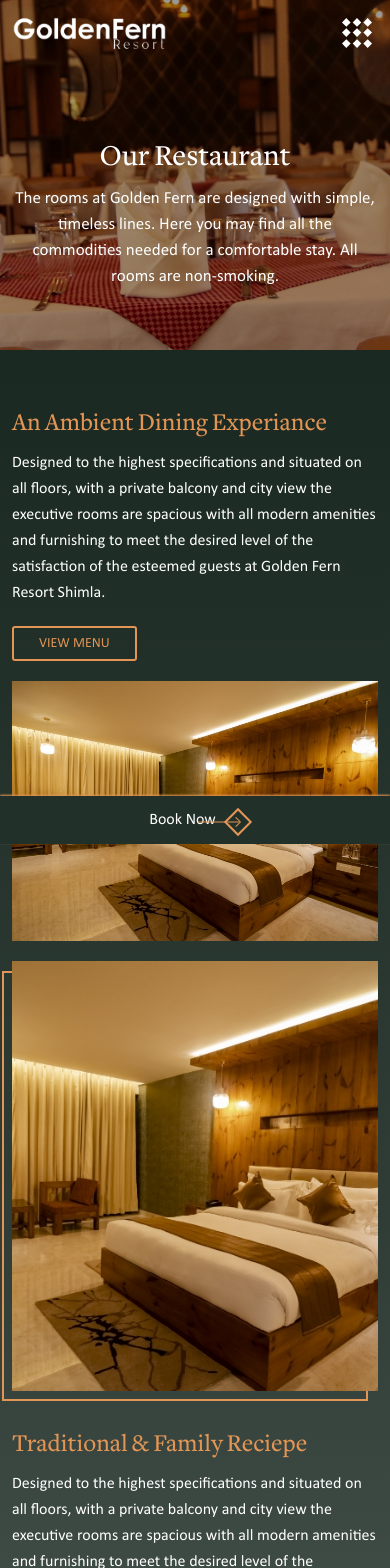
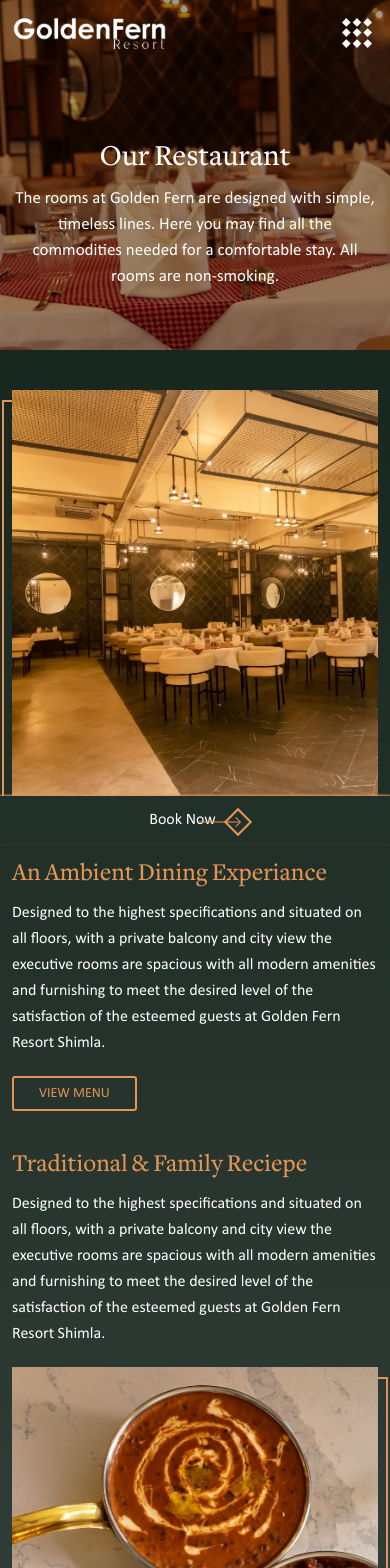
Before and after one commit to Ishavbhatt/goldenfern-main, a Next.js app: page /Restaurant in a window 390 px wide. Shown: the top 1568 px of the page. Built offline with nearby package versions, Linux system fonts and the light colour scheme.

Commit message:
minor changes

```diff
--- a/components/Navbar.js
+++ b/components/Navbar.js
@@ -50,10 +50,7 @@ const Navbar = () => {
                             <Link href="/Healthsafety">health & safety</Link>
                           </li>
                           <li>
-                            <Link href="/Gallery">gallery</Link>
-                          </li>
-                          <li>
-                            <Link href="/Menu">menu</Link>
+                            <Link href="/Restaurant">restaurant</Link>
                           </li>
                           <li>
                             <Link href="/Contactus">contact us</Link>
--- a/pages/Aboutus.js
+++ b/pages/Aboutus.js
@@ -45,7 +45,7 @@ function Aboutus() {
                 </p>
               </div>
               <div className="col-md-5 col-sm-10 safety_section_image">
-                <div className="about_hotel_image executive"></div>
+                <div className="about_hotel_image who-we-are"></div>
               </div>
             </div>
           </div>
@@ -69,7 +69,7 @@ function Aboutus() {
           <div className="container">
             <div className="row justify-center">
               <div className="col-md-5 col-sm-10 safety_section_image">
-                <div className="about_hotel_image executive"></div>
+                <div className="about_hotel_image shimla-hill-station"></div>
               </div>
               <div className="col-md-5 col-sm-10 about_hotel_text about-text">
                 <h3 className="common_title">
--- a/pages/Restaurant.js
+++ b/pages/Restaurant.js
@@ -1,7 +1,41 @@
 import React from "react";
 import Head from "next/head";
 
+var $ = require("jquery");
+if (typeof window !== "undefined") {
+  window.$ = window.jQuery = require("jquery");
+}
+
+import dynamic from "next/dynamic";
+const OwlCarousel = dynamic(() => import("react-owl-carousel"), {
+  ssr: false,
+});
+
+import "owl.carousel/dist/assets/owl.carousel.css";
+import "owl.carousel/dist/assets/owl.theme.default.css";
+
 function Restaurant() {
+    const gallery = {
+        items: 2,
+        margin: 40,
+        responsiveClass: true,
+        responsive: {
+          0: {
+            items: 1,
+            nav: true,
+          },
+          600: {
+            items: 1,
+            nav: true,
+          },
+          1000: {
+            items: 2,
+            nav: true,
+            loop: false,
+          },
+        }
+    }
+
   return (
     <>
       <Head>
@@ -15,7 +49,7 @@ function Restaurant() {
 
       <section className="common_page_header top_banner restaurant_page_banner">
         <div className="container">
-          <div className="row justify-center">
+          <div className="row">
             <div className="col-lg-10 col-md-10 col-sm-12 common_page_header_title pages-info">
               <h1 className="common_title white">Our Restaurant</h1>
               <p className="about-subtitle">
@@ -29,10 +63,14 @@ function Restaurant() {
       </section>
 
       <section className="scrollspy-example common_padding w-100">
-        <div className="about-section-col spy_section">
+        <div className="spy_section">
+          <div className="restaurant-col">
             <div className="container">
-            <div className="row justify-center">
-              <div className="col-md-5 col-sm-10 about_hotel_text about-text">
+              <div className="row">
+              <div className="col-md-6 col-sm-12 safety_section_image">
+                  <div className="restaurant_image res-img-1"></div>
+                </div>
+                <div className="col-md-6 col-sm-12 about_hotel_text about-text">
                   <h3 className="common_title">
                     <span className="golden_color">
                       An Ambient Dining Experiance
@@ -41,26 +79,24 @@ function Restaurant() {
                   <p>
                     Designed to the highest specifications and situated on all
                     floors, with a private balcony and city view the executive
-                  rooms are spacious with all modern amenities and furnishing to
-                  meet the desired level of the satisfaction of the esteemed
-                  guests at Golden Fern Resort Shimla.
+                    rooms are spacious with all modern amenities and furnishing
+                    to meet the desired level of the satisfaction of the
+                    esteemed guests at Golden Fern Resort Shimla.
                   </p>
                   <button className="singlepage-bookbtn">view Menu</button>
-              </div>
-              <div className="col-md-5 col-sm-10 safety_section_image">
-                <div className="executive"></div>
                 </div>
               </div>
             </div>
           </div>
-
-        <div className="about-section-col">
+        </div>
+        <div className="spy_section">
+          <div className="restaurant-col">
             <div className="container">
-            <div className="row justify-center">
-              <div className="col-md-5 col-sm-10 safety_section_image">
-                <div className="about_hotel_image executive"></div>
+              <div className="row">
+                <div className="col-md-6 col-sm-12 safety_section_image">
+                  <div className="restaurant_image res-img-2"></div>
                 </div>
-                <div className="col-md-5 col-sm-10 about_hotel_text about-text">
+                <div className="col-md-6 col-sm-12 about_hotel_text about-text">
                   <h3 className="common_title">
                     <span className="golden_color">
                       Traditional & Family Reciepe
@@ -69,11 +105,47 @@ function Restaurant() {
                   <p>
                     Designed to the highest specifications and situated on all
                     floors, with a private balcony and city view the executive
-                  rooms are spacious with all modern amenities and furnishing to
-                  meet the desired level of the satisfaction of the esteemed
-                  guests at Golden Fern Resort Shimla.
+                    rooms are spacious with all modern amenities and furnishing
+                    to meet the desired level of the satisfaction of the
+                    esteemed guests at Golden Fern Resort Shimla.
                   </p>
                 </div>
+              </div>
+            </div>
+          </div>
+        </div>
+      </section>
+
+      <section className="attraction_section common_padding pt-0">
+        <div className="container">
+          <div className="row">
+            <div className="text-left">
+              <h2 className="common_title color_white">Activities</h2>
+            </div>
+            <div className="owl-carousel owl-theme owl-loaded restaurant-slider">
+              <OwlCarousel
+                className="activity-owl"
+                responsiveClass={true}
+                nav
+                {...gallery}
+              >
+                <div className="activity-item">
+                  <div className="attraction_column res-item-1">
+
+                  </div>
+                </div>
+
+                <div className="activity-item">
+                  <div className="attraction_column res-item-2">
+
+                  </div>
+                </div>
+
+                <div className="activity-item">
+                  <div className="attraction_column res-item-3">
+                  </div>
+                </div>
+              </OwlCarousel>
             </div>
           </div>
         </div>
--- a/styles/css/responsive.css
+++ b/styles/css/responsive.css
@@ -189,7 +189,7 @@
   .about_hotel_text .common_arrow {
     top: 3px;
   }
-  .about_hotel_image {
+  .about_hotel_image, .restaurant_image {
     max-width: 270px;
     height: 250px;
     background-size: cover;
@@ -198,7 +198,7 @@
     background-position: center;
     margin: 25px auto 0;
   }
-  .about_hotel_image::before {
+  .about_hotel_image::before, .restaurant_image::before {
     bottom: -18px;
     right: -18px;
   }
@@ -408,11 +408,13 @@
   .scrollspy-example {
     padding-bottom: 20px;
   }
-  .scrollspy-example .about_hotel_image::before {
+  .scrollspy-example .about_hotel_image::before,
+  .scrollspy-example .restaurant_image::before {
     left: -10px;
     bottom: -10px;
   }
-  .scrollspy-example .spy_section:nth-child(2n + 2) .about_hotel_image::before {
+  .scrollspy-example .spy_section:nth-child(2n + 2) .about_hotel_image::before,
+  .scrollspy-example .spy_section:nth-child(2n + 2) .restaurant_image::before {
     right: -10px;
     bottom: -10px;
     left: auto;
@@ -532,7 +534,7 @@
   .banner_text h1 {
     font-size: 58px;
   }
-  .about_hotel_image {
+  .about_hotel_image, .restaurant_image {
     height: 380px;
   }
   .about_hotel_text h2 {
@@ -555,7 +557,7 @@
   .footer_bottom_column li {
     margin-right: 10px;
   }
-  .about_hotel_image::before {
+  .about_hotel_image::before, .restaurant_image::before {
     bottom: -10px;
     right: -10px;
     z-index: -1;
--- a/styles/css/style.css
+++ b/styles/css/style.css
@@ -1348,7 +1348,8 @@ background-image: url("/attraction-banner.jpeg");
   opacity: 1;
 }
 .attraction_slider .owl-theme .owl-nav,
-.activities_slider .owl-nav {
+.activities_slider .owl-nav,
+.restaurant-slider .owl-nav {
   display: flex;
   justify-content: space-between;
 }
@@ -1910,19 +1911,15 @@ div.wpcf7 .ajax-loader {
 .executive {
   background-image: url("/executive-room.jpg");
 }
-
 .classic {
   background-image: url("/classic-room.jpg");
 }
-
 .luxury {
   background-image: url("/luxury.jpg");
 }
-
 .deluxe {
   background-image: url("/deluxe-room.jpg");
 }
-
 .rooms_slider_image {
   background-image: url("/room-img.jpg");
 }
@@ -1964,7 +1961,27 @@ div.wpcf7 .ajax-loader {
   background-image: url("/cycling.jpg");
   /* width: 450px; */
 }
-
+.res-img-1 {
+  background-image: url("/new-images/dinning.jpg");
+}
+.res-img-2 {
+  background-image: url("/new-images/recipe.jpg");
+}
+.res-item-1 {
+  background-image: url("/new-images/restaurant-1.jpg");
+}
+.res-item-2 {
+  background-image: url("/new-images/restaurant-2.jpg");
+}
+.res-item-3 {
+  background-image: url("/new-images/restaurant-3.jpg");
+}
+.who-we-are {
+  background-image: url("/new-images/who-we-are.jpg");
+}
+.shimla-hill-station {
+  background-image: url("/new-images/shimla.jpg");
+}
 .white {
   color: white;
 }
@@ -2221,3 +2238,39 @@ div.wpcf7 .ajax-loader {
   margin-left: 1rem;
   align-self: center;
 }
+
+/* Restaurant Sectiion */
+.restaurant_image {
+  height: 500px;
+  max-width: 570px;
+  background-size: cover;
+  position: relative;
+}
+.restaurant_image::before {
+  content: "";
+  position: absolute;
+  width: 100%;
+  height: 100%;
+  bottom: -30px;
+  border: 2px solid #e29554;
+  right: -30px;
+  z-index: -1;
+}
+.scrollspy-example .restaurant_image {
+  max-width: 670px;
+  height: 430px;
+  background-size: cover;
+  position: relative;
+}
+.scrollspy-example .restaurant_image::before {
+  left: -20px;
+  bottom: -20px;
+}
+.scrollspy-example .spy_section:last-child .restaurant-col {
+  padding-bottom: 50px;
+}
+.scrollspy-example .spy_section:nth-child(2n + 2) .restaurant_image::before {
+  right: -20px;
+  bottom: -20px;
+  left: auto;
+}
```
Lines whose indentation alone changed are shown as unchanged.
